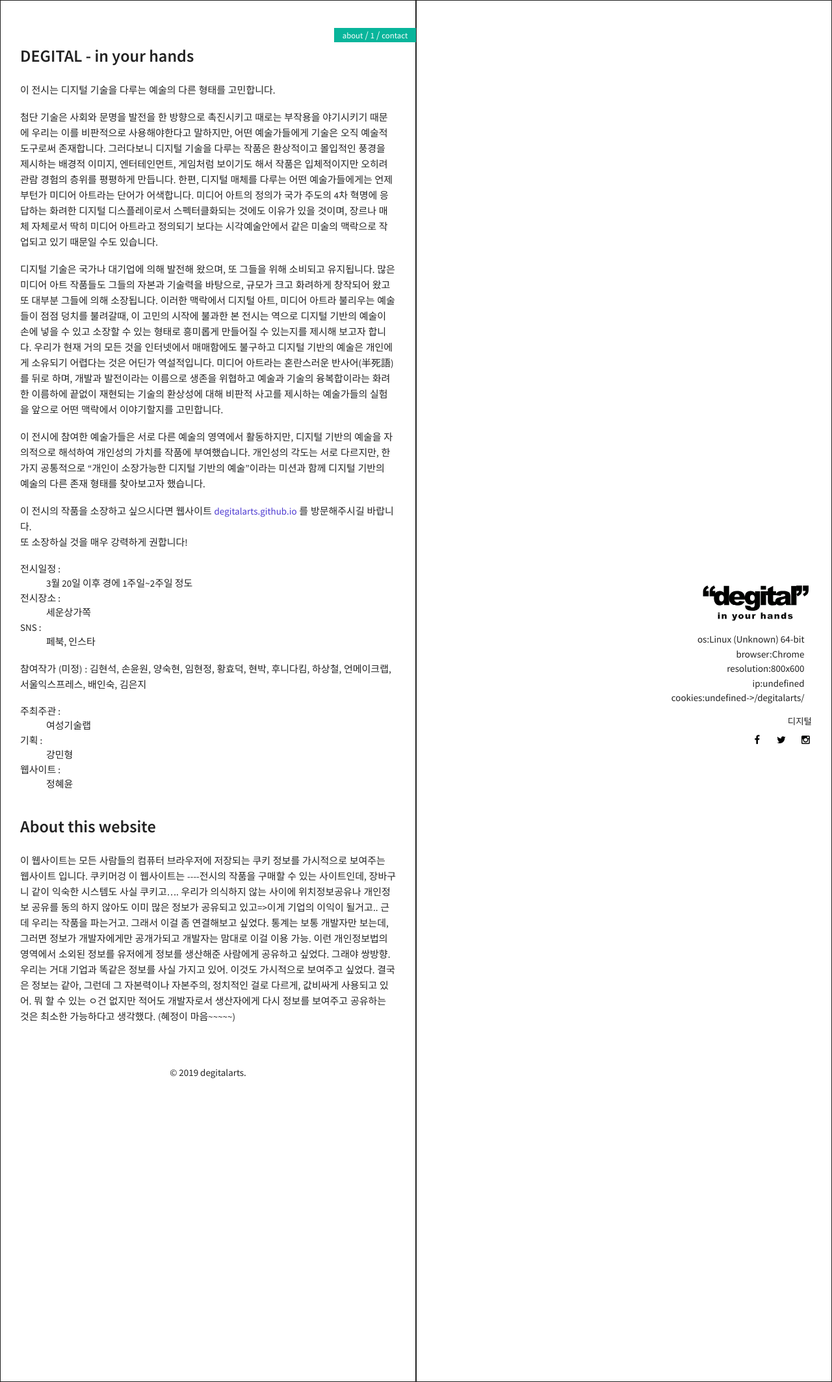
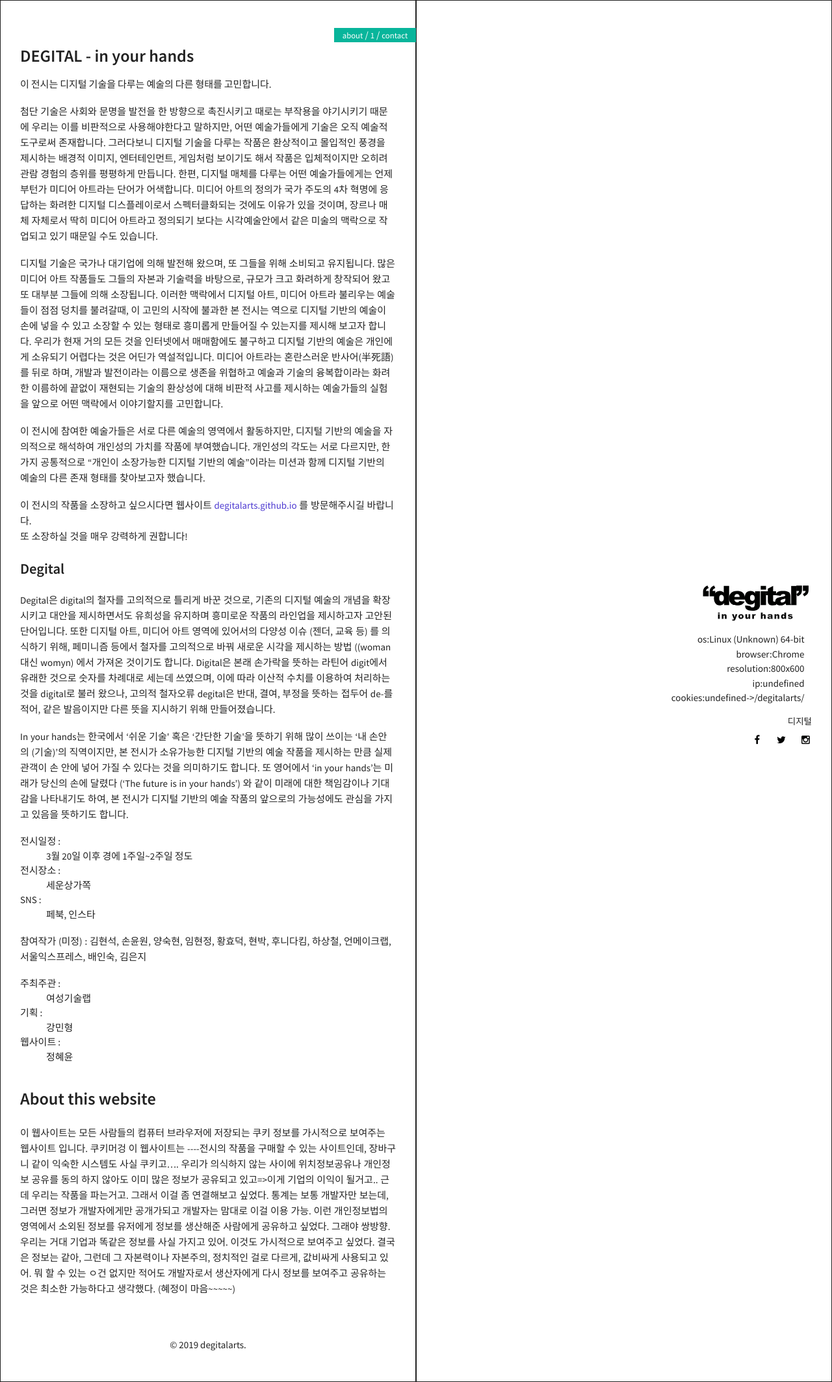
Before and after one commit to degitalarts/degitalarts, a Jekyll site: the page built from index.html, in a window 1280 px wide. Shown: the whole page at 65% size. Built offline with Jekyll 4.4.1, drawn with Linux system fonts in a browser that asks for light colours; comment, search, counter and statistics services are not loaded.

Commit message:
Update about.html

```diff
--- a/_includes/about.html
+++ b/_includes/about.html
@@ -3,7 +3,7 @@
             <div class="col">
                 <h2>DEGITAL - in your hands</h2>
 
-                <p>
+                <div>
                     <span>이 전시는 디지털 기술을 다루는 예술의 다른 형태를 고민합니다.</span>
 
                     <p>첨단 기술은 사회와 문명을 발전을 한 방향으로 촉진시키고 때로는 부작용을 야기시키기 때문에 우리는 이를 비판적으로 사용해야한다고 말하지만, 어떤 예술가들에게 기술은 오직 예술적 도구로써 존재합니다. 그러다보니 디지털 기술을 다루는 작품은 환상적이고 몰입적인 풍경을 제시하는 배경적 이미지, 엔터테인먼트, 게임처럼 보이기도 해서 작품은 입체적이지만 오히려 관람 경험의 층위를 평평하게 만듭니다. 한편, 디지털 매체를 다루는 어떤 예술가들에게는 언제부턴가 미디어 아트라는 단어가 어색합니다. 미디어 아트의 정의가 국가 주도의 4차 혁명에 응답하는 화려한 디지털 디스플레이로서 스펙터클화되는 것에도 이유가 있을 것이며, 장르나 매체 자체로서 딱히 미디어 아트라고 정의되기 보다는 시각예술안에서 같은 미술의 맥락으로 작업되고 있기 때문일 수도 있습니다. </p>
@@ -14,8 +14,13 @@
 
                     <p>이 전시의 작품을 소장하고 싶으시다면 웹사이트 <a href="{{ site.url }}{{ page.url }}">degitalarts.github.io</a> 를 방문해주시길 바랍니다. </br>
                     또 소장하실 것을 매우 강력하게 권합니다! <p>
-                </p>
+                </div>
+                <h3>Degital</h3>
+                <div>
+                    <p>Degital은 digital의 철자를 고의적으로 틀리게 바꾼 것으로, 기존의 디지털 예술의 개념을 확장시키고 대안을 제시하면서도 유희성을 유지하며 흥미로운 작품의 라인업을 제시하고자 고안된 단어입니다. 또한 디지털 아트, 미디어 아트 영역에 있어서의 다양성 이슈 (젠더, 교육 등) 를 의식하기 위해, 페미니즘 등에서 철자를 고의적으로 바꿔 새로운 시각을 제시하는 방법 ((woman 대신 womyn) 에서 가져온 것이기도 합니다. Digital은 본래 손가락을 뜻하는 라틴어 digit에서 유래한 것으로 숫자를 차례대로 세는데 쓰였으며, 이에 따라 이산적 수치를 이용하여 처리하는 것을 digital로 불러 왔으나, 고의적 철자오류 degital은 반대, 결여, 부정을 뜻하는 접두어 de-를 적어, 같은 발음이지만 다른 뜻을 지시하기 위해 만들어졌습니다.</p>
 
+                    <p>In your hands는 한국에서 ‘쉬운 기술' 혹은 ‘간단한 기술'을 뜻하기 위해 많이 쓰이는 ‘내 손안의 (기술)’의 직역이지만, 본 전시가 소유가능한 디지털 기반의 예술 작품을 제시하는 만큼 실제 관객이 손 안에 넣어 가질 수 있다는 것을 의미하기도 합니다. 또 영어에서 ‘in your hands’는 미래가 당신의 손에 달렸다 (‘The future is in your hands’) 와 같이 미래에 대한 책임감이나 기대감을 나타내기도 하여, 본 전시가 디지털 기반의 예술 작품의 앞으로의 가능성에도 관심을 가지고 있음을 뜻하기도 합니다.</p>
+                </div>
                 <p>
                     <dl>
                         <dt>
```
